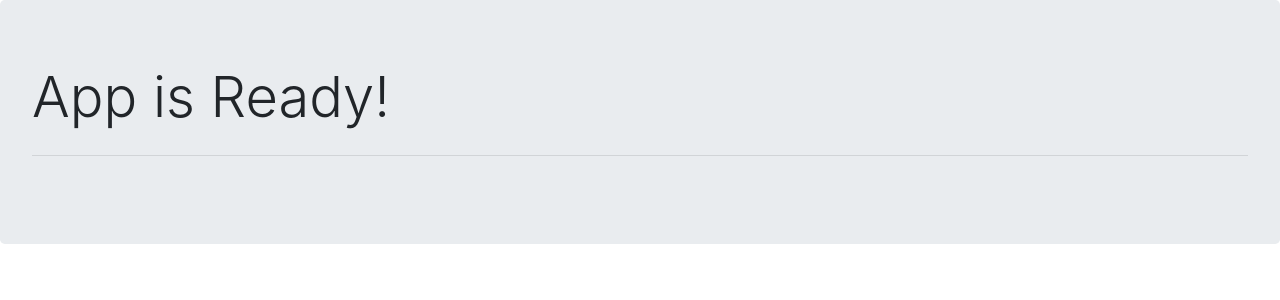
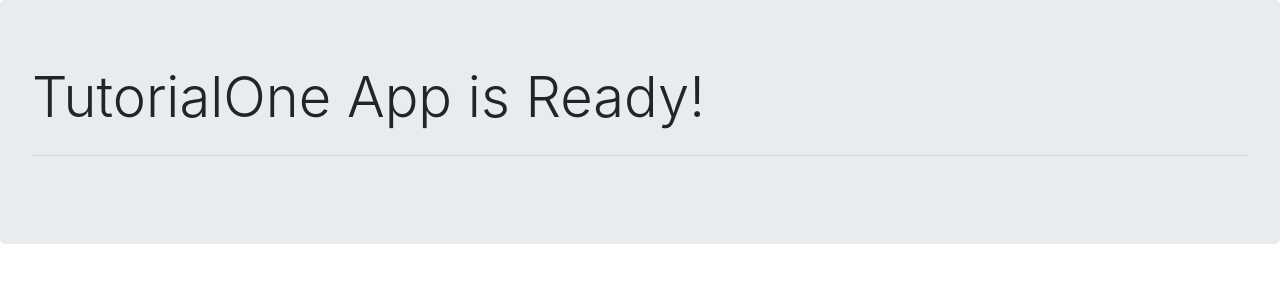
Before and after one commit to developerprince-eng/tutorialone, a Python web app: template tutorial1/templates/index.html in a window 1280 px wide. Shown: the top 300 px of the page. Run offline with Jinja, Linux system fonts and the light colour scheme; the template is opened without the code that fills it, so the values that code supplies are empty; some libraries are stand-ins or nearby versions.

Commit message:
changed application entry message

```diff
--- a/tutorial1/templates/index.html
+++ b/tutorial1/templates/index.html
@@ -8,6 +8,6 @@
 </head>
 <body>
 	<div class="jumbotron">
-		<h1 class="display-4">App is Ready!</h1>
+		<h1 class="display-4">TutorialOne App is Ready!</h1>
 		<hr class="my-4">
 		</div></body></html>
```
